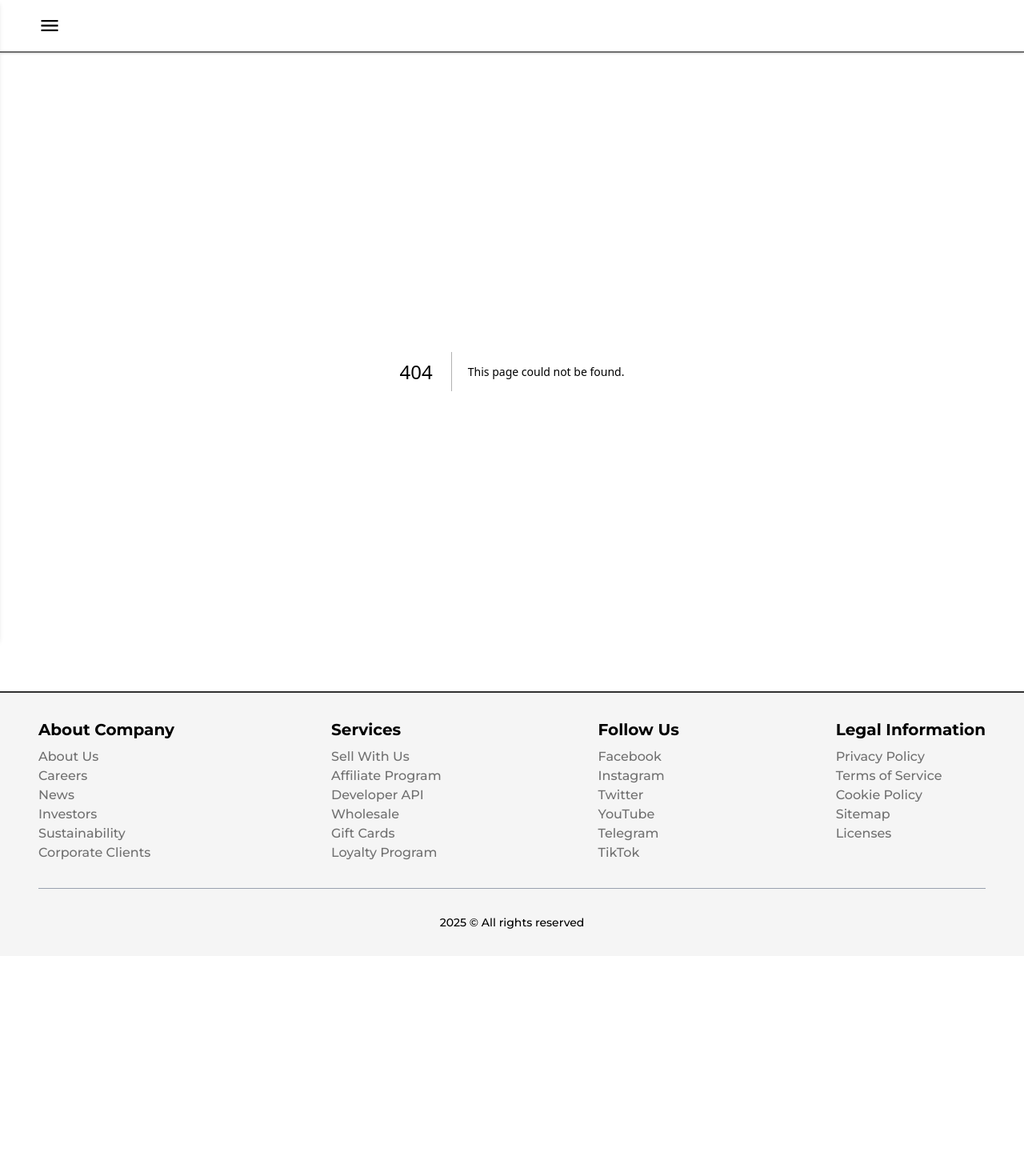
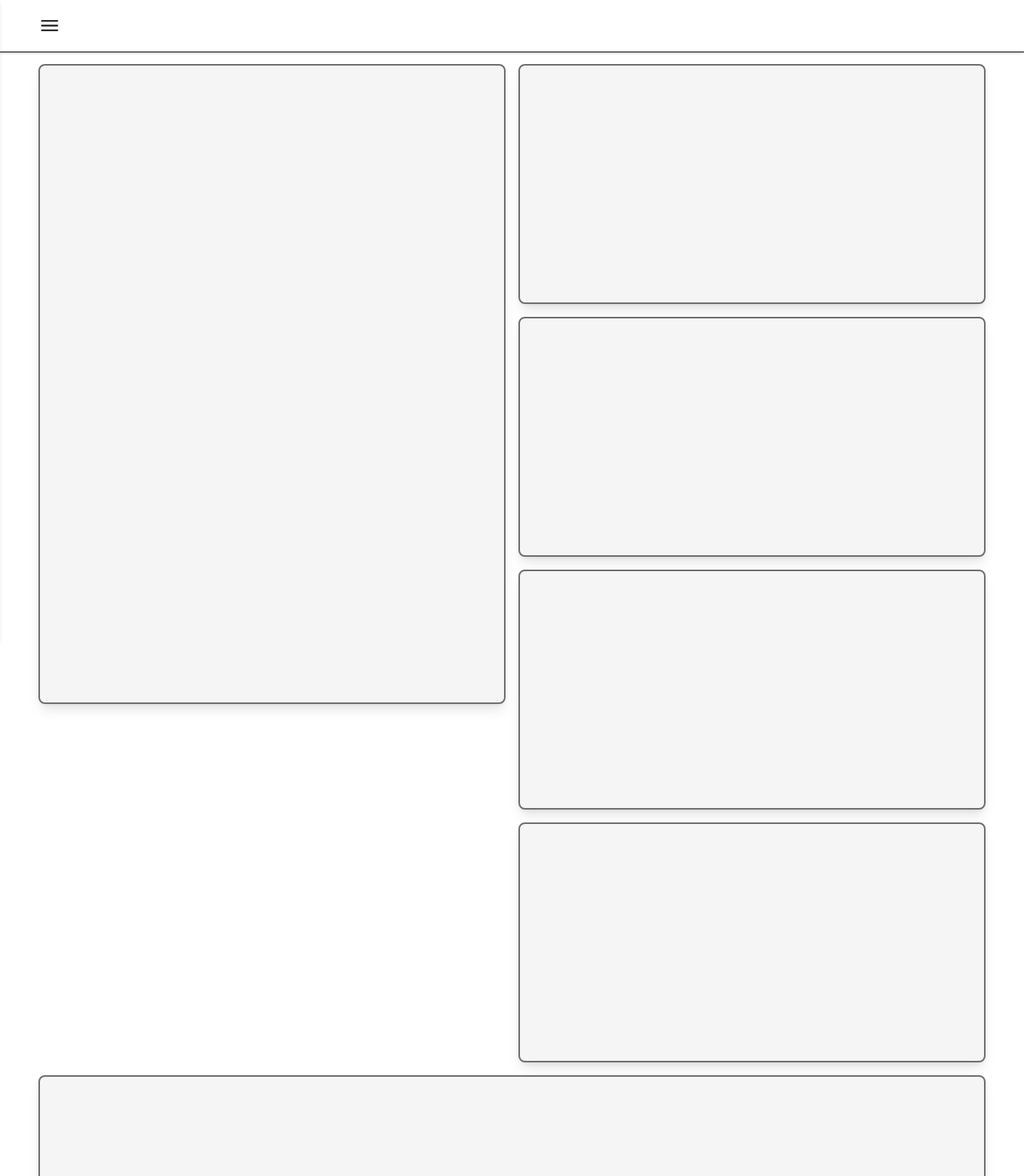
Before and after one commit to pticasolovey20/next_ecommerce, a Next.js app: page /products/1 in a window 1280 px wide. Before the commit this address had no page. Shown: the top 1470 px of the page at 80% size. Before the commit the page ends 1195 px from the top, so only its background shows below. Built offline with nearby package versions, Linux system fonts and the light colour scheme.

Commit message:
created product details page with details card cvomponent

```diff
--- /dev/null
+++ b/app/products/[id]/page.tsx
@@ -0,0 +1,7 @@
+import ProductDetailsCard from "@/components/product/ProductDetailsCard";
+
+const ProductDetailsPage = () => {
+  return <ProductDetailsCard />;
+};
+
+export default ProductDetailsPage;
--- /dev/null
+++ b/app/products/page.tsx
@@ -0,0 +1,7 @@
+import ProductList from "@/components/product/ProductList";
+
+const ProductsPage = () => {
+  return <ProductList />;
+};
+
+export default ProductsPage;
--- a/components/footer/Footer.tsx
+++ b/components/footer/Footer.tsx
@@ -11,7 +11,7 @@ import Separator from "@/ui/Separator";
 
 const Footer = () => {
   return (
-    <footer className="border-t-2 border-foreground bg-muted">
+    <footer className="mt-16 border-t-2 border-foreground bg-muted">
       <div className="max-w-screen-2xl w-full px-4 md:px-8 xl:px-12 mx-auto">
         <div
           className={classNames(
--- a/components/product/ProductCard.tsx
+++ b/components/product/ProductCard.tsx
@@ -1,7 +1,8 @@
 import { ProductData } from "@/types/product";
+import { classNames } from "@/utils/classNames";
 
+import Link from "next/link";
 import IconButton from "@/ui/IconButton";
-import { classNames } from "@/utils/classNames";
 import { IoMdHeartEmpty } from "react-icons/io";
 import { RiShoppingCartLine } from "react-icons/ri";
 
@@ -11,6 +12,7 @@ interface ProductCardProps {
 
 const ProductCard = ({ product }: ProductCardProps) => {
   return (
+    <Link href={`/products/${product.id}`}>
       <div
         className={classNames(
           "relative w-full",
@@ -37,6 +39,7 @@ const ProductCard = ({ product }: ProductCardProps) => {
           </div>
         </div>
       </div>
+    </Link>
   );
 };
 
--- /dev/null
+++ b/components/product/ProductDetailsCard.tsx
@@ -0,0 +1,51 @@
+import ProductSectionContainer from "@/components/product/ProductSectionContainer";
+
+const ProductDetailsCard = () => {
+  return (
+    <div>
+      <div className="flex flex-col lg:flex-row lg:gap-4">
+        {/* LEFT SIDE */}
+        <div className="relative w-full">
+          <div className="sticky top-20 w-full">
+            <ProductSectionContainer className="h-[800px]">
+              <div></div>
+            </ProductSectionContainer>
+          </div>
+        </div>
+
+        {/* RIGHT SIDE */}
+        <div className="w-full">
+          {/* DESCRIPTION SECTION */}
+          <ProductSectionContainer>
+            <div></div>
+          </ProductSectionContainer>
+
+          {/* DESCRIPTION SECTION */}
+          <ProductSectionContainer>
+            <div></div>
+          </ProductSectionContainer>
+
+          {/* DESCRIPTION SECTION */}
+          <ProductSectionContainer>
+            <div></div>
+          </ProductSectionContainer>
+
+          {/* DESCRIPTION SECTION */}
+          <ProductSectionContainer>
+            <div></div>
+          </ProductSectionContainer>
+        </div>
+      </div>
+
+      <ProductSectionContainer>
+        <div></div>
+      </ProductSectionContainer>
+
+      <ProductSectionContainer>
+        <div></div>
+      </ProductSectionContainer>
+    </div>
+  );
+};
+
+export default ProductDetailsCard;
--- a/components/product/ProductList.tsx
+++ b/components/product/ProductList.tsx
@@ -16,7 +16,7 @@ const ProductList = () => {
 
   return (
     <div>
-      <div className="grid sm:grid-cols-2 md:grid-cols-3 lg:grid-cols-4 xl:grid-cols-5 gap-x-6 gap-y-4 mt-4">
+      <div className="grid sm:grid-cols-2 md:grid-cols-3 lg:grid-cols-4 xl:grid-cols-5 gap-4 mt-4">
         {products?.map((product: ProductData) => (
           <ProductCard key={product.id} product={product} />
         ))}
--- /dev/null
+++ b/components/product/ProductSectionContainer.tsx
@@ -0,0 +1,25 @@
+import { ReactNode } from "react";
+import { classNames } from "@/utils/classNames";
+
+interface ProductSectionContainerProps {
+  className?: string;
+  children: ReactNode;
+}
+
+const ProductSectionContainer = ({ className, children }: ProductSectionContainerProps) => {
+  return (
+    <div
+      className={classNames(
+        "w-full h-[300px]",
+        "flex items-center justify-center",
+        "rounded-lg border-2 border-muted-foreground",
+        "mt-4 bg-muted shadow-lg",
+        className
+      )}
+    >
+      {children}
+    </div>
+  );
+};
+
+export default ProductSectionContainer;
```
Lines whose indentation alone changed are shown as unchanged.
